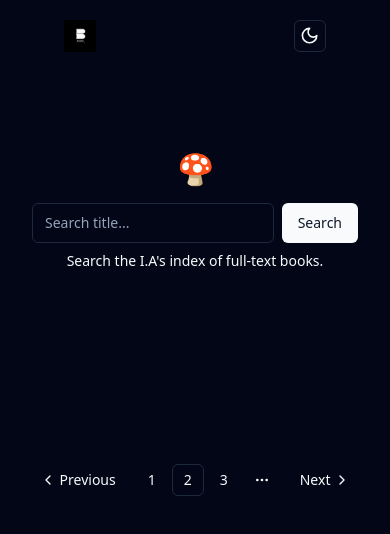
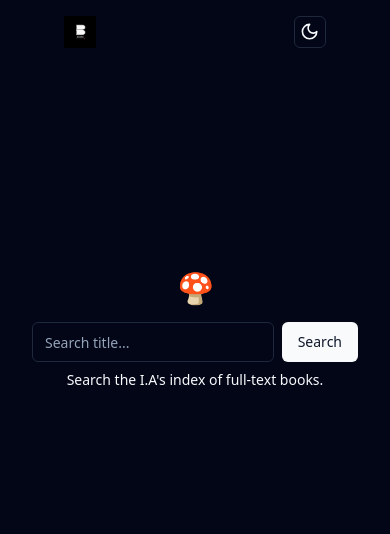
Before and after one commit to LinMihigo/Bookie, a React (Vite) app: page / in a window 390 px wide. Shown: the top 534 px of the page. Built offline with nearby package versions, Linux system fonts and the light colour scheme; no server answers.

Commit message:
Style: fixed some responsiveness issues

```diff
--- a/index.html
+++ b/index.html
@@ -7,7 +7,7 @@
     <title>Bookie✨</title>
   </head>
   <body>
-    <div id="root"></div>
+    <div id="root" class="bg-white text-slate-950 dark:bg-slate-950 dark:text-slate-50"></div>
     <script type="module" src="/src/main.tsx"></script>
   </body>
 </html>
--- a/src/App.tsx
+++ b/src/App.tsx
@@ -9,25 +9,26 @@ import { Paginate } from './components/paginate';
 function App() {
   const [searchTerm, setSearchTerm] = useState("");
   const [isLoaded, setIsLoaded] = useState(false);
-  const [pageIndex, setPageIndex] = useState(1)
+  const [pageIndex, setPageIndex] = useState(0);
 
   const handleSubmit = (e: React.FormEvent<HTMLFormElement>) => {
     e.preventDefault();
-    console.log(e)
-    setSearchTerm(e.target[0].value);
+    console.log(e);
+    setSearchTerm(e.target['0' as keyof typeof e.target].value as string);
+    setPageIndex(1);
     setIsLoaded(true);
   };
 
   const { data, isLoading } = useSWR(
-    `https://openlibrary.org/search.json?q=${searchTerm}&fields=*,availability&limit=10&page=${pageIndex}`
+    isLoaded && `https://openlibrary.org/search.json?q=${searchTerm}&fields=*,availability&limit=10&page=${pageIndex}`
   )
 
   isLoaded && console.log(data, isLoaded, isLoading, searchTerm, pageIndex);
 
   return (
-    <div className='container h-screen bg-white text-slate-950 dark:bg-slate-950 dark:text-slate-50'>
-      <div className="flex flex-col justify-between min-h-[500px] w-full justify-items-center">
-        <div className='flex w-full h-[56px] mt-2 items-center justify-between'>
+    <div className='container min-h-screen min-w-screen overflow-scroll'>
+      <div className="flex flex-col justify-between min-h-[600px] w-full justify-items-center">
+        <div className='flex w-full h-[56px] mt-1 items-center justify-between'>
           <Avatar className='mx-8'>
             <AvatarImage src="./src/assets/Bookie.png" />
             <AvatarFallback>B</AvatarFallback>
@@ -35,7 +36,7 @@ function App() {
           <div className="mx-8"><ModeToggle /></div>
         </div>
 
-        <div className=''>
+        <div className='my-4'>
           <h1 className="text-3xl font-bold text-center mb-4">🍄</h1>
 
           <Search onSubmit={handleSubmit} />
@@ -43,10 +44,10 @@ function App() {
           <p className='text-sm text-center mt-2'>Search the I.A's index of full-text books.</p>
         </div>
 
-        <div className='mx-auto mt-4'>
+        <div className=''>
           {isLoaded && <BookCard data={data} isLoaded={isLoaded} />}
         </div>
-        <Paginate data={data} pageIndex={pageIndex} setPageIndex={setPageIndex} />
+        {isLoaded && !isLoading && <Paginate data={data} pageIndex={pageIndex} setPageIndex={setPageIndex} />}
       </div>
     </div>
   )
--- a/src/components/BookCard.tsx
+++ b/src/components/BookCard.tsx
@@ -19,16 +19,14 @@ interface cardProp {
             first_publish_year: number;
             cover_i: string;
             ebook_count_i: number;
-            edition_count: string[]
-            language: string;
-
+            edition_count: number
+            language: string[];
         }[]
     }[];
     isLoaded: boolean
 }
 
 export default function BookCard({ data, isLoaded }: { data: cardProp["data"], isLoaded: cardProp["isLoaded"] }) {
-
 
     let content;
 
@@ -37,27 +35,48 @@ export default function BookCard({ data, isLoaded }: { data: cardProp["data"], i
             return (
 
                 <Card key={res.key} className={cn("flex w-[800px] min-h-[190px] bg-slate-50 mb-2 mx-auto")}>
-                    <div className='w-[103px] h-[164px] my-auto ml-4'>
+                    <div className='min-w-[103px] min-h-[164px] w-[103px] h-[164px] my-auto ml-4'>
                         <img className='w-full h-full object-fit' src={`https://covers.openlibrary.org/b/id/${res.cover_i}-L.jpg`} />
                     </div>
                     <div className='min-w-[465px] my-auto ml-4 mr-4'>
                         <CardHeader className='p-0 pb-2'>
-                            <CardTitle>{res.title}</CardTitle>
-                            <CardDescription className='text-md text-slate-700 dark:text-slate-300'>By {res.author_name ? res.author_name.map((name: string, i: number) => {
-                                while (i < 3) {
-                                    if (i === res.author_name.length - 1 && res.author_name.length > 1) {
-                                        return "and " + name;
-                                    } else if (res.author_name.length === 1) {
-                                        return name
-                                    } else {
-                                        return name + ", "
-                                    }
+                            <CardTitle>{res.title.length > 40 ? `${res.title.substring(0, 35)}...` : res.title}</CardTitle>
+                            <CardDescription className='text-md text-slate-700 dark:text-slate-300'>By
+                                {" "}
+                                {res.author_name ?
+                                    res.author_name.slice(0, 3).map((name: string, i: number) => {
+                                        if (i < res.author_name.length - 1 && name.length < 50 && res.author_name.length > 1) {
+                                            return name + ", "
+                                        } else if (name.length > 50) {
+                                            return `${name.substring(0, 50)}...`
+                                        } else if (i === res.author_name.length - 1 && res.author_name.length !== 1) {
+                                            return "and " + name
+                                        } else {
+                                            return name
+                                        }
+                                    }) :
+                                    "Couldn't fetch author name(s)"
                                 }
-                            }) : "-"}</CardDescription>
+                            </CardDescription>
                         </CardHeader>
                         <CardContent className="text-sm text-slate-500 dark:text-slate-400 p-0 ml-0">
                             <p>First published in {res.first_publish_year}</p>
-                            <p>{res.edition_count} editions, {res.ebook_count_i} ebooks, — <i>in</i> {res.language ? res.language.length : "-"} languages</p>
+                            <p>
+                                {res.edition_count === 1 ? `${res.edition_count} edition` : `${res.edition_count} editions`},
+                                {" "}
+                                {res.ebook_count_i === 1 ? `${res.ebook_count_i} e-book` : `${res.ebook_count_i} e-books`}
+                                {
+                                    res.language && <span>
+                                        , — <i>in</i> {typeof res.language === 'undefined'
+                                            ? '- languages'
+                                            : typeof res.language !== 'undefined' && res.language.length <= 1
+                                                ? res.language.length + ' language'
+                                                : res.language.length + ' languages'
+                                        }
+                                    </span>
+                                }
+
+                            </p>
 
                             <Editions res={res} />
                         </CardContent>
--- a/src/components/editions.tsx
+++ b/src/components/editions.tsx
@@ -8,7 +8,7 @@ export default function Editions({ res }) {
         }
     }
 
-    const renderer = res.edition_key.slice(0, 10).map((ed: string) => {
+    const renderer = res.edition_key ? res.edition_key.slice(0, 10).map((ed: string) => {
 
         return (
             <div key={ed} className='mr-1 w-[38px] h-[58px]'>
@@ -21,7 +21,7 @@ export default function Editions({ res }) {
             </div>
         )
 
-    })
+    }) : null;
 
     return (
         <div className='flex mt-1'>{renderer}</div>
--- a/src/components/paginate.tsx
+++ b/src/components/paginate.tsx
@@ -16,7 +16,7 @@ export function Paginate({ data, pageIndex, setPageIndex }: { data: dataProp["nu
 
 
     return (
-        <Pagination>
+        <Pagination className='mb-4'>
             <PaginationContent>
                 <PaginationItem>
                     <PaginationPrevious href={`/${pageIndex}`} onClick={e => {
```
Also changed, not shown: src/components/fetch.ts (deleted).
